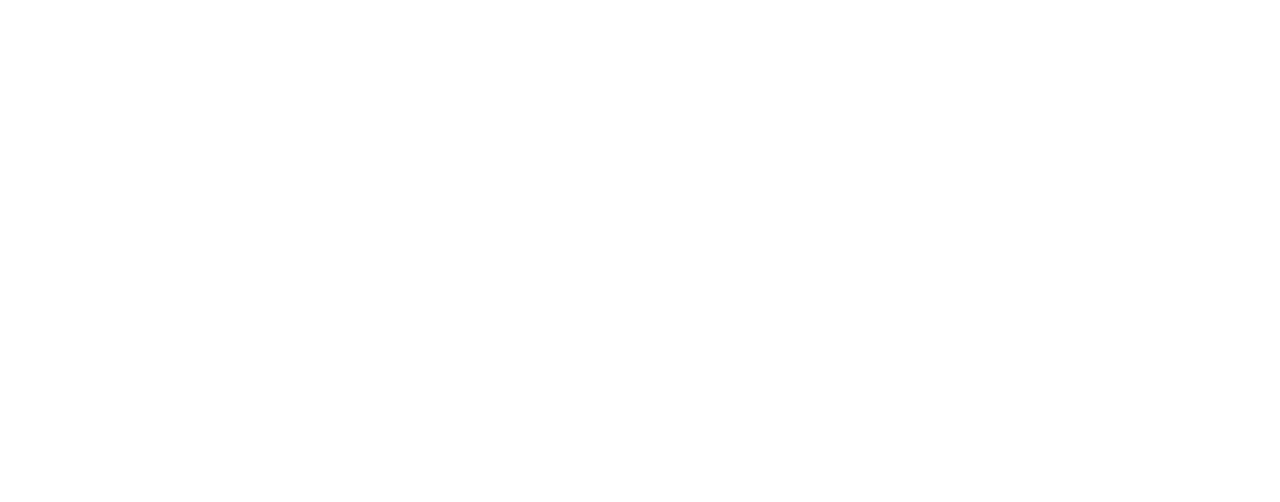
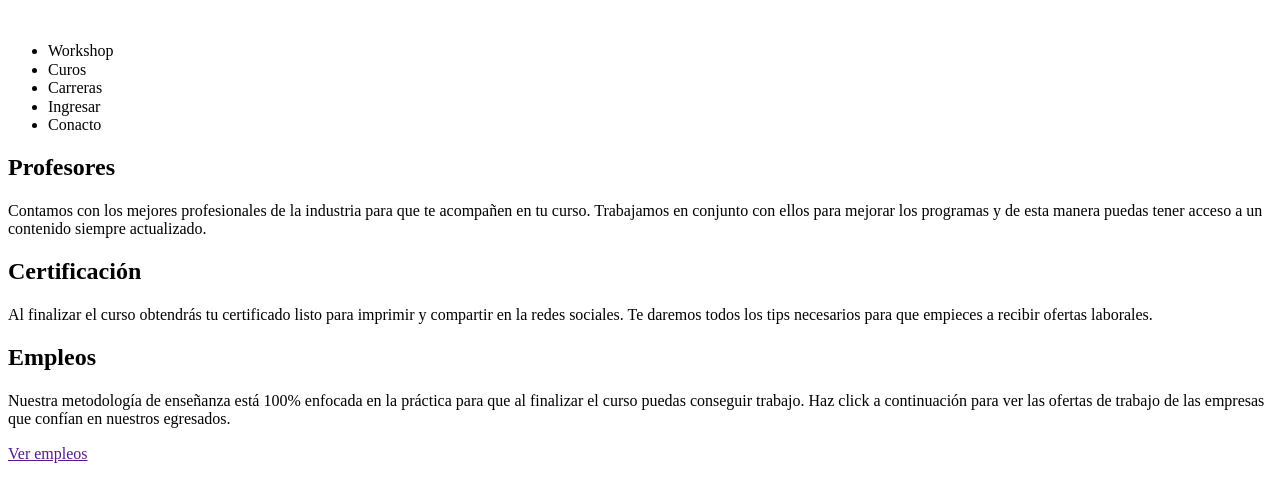
Before and after one commit to JohannaYoli/PaginaCoderhouse, a plain HTML site: page index.html in a window 1280 px wide. Drawn offline with nearby package versions, Linux system fonts and the light colour scheme; files that its build step writes are made by us from their sources.

Commit message:
Sección nav y nosotros

```diff
--- a/index.html
+++ b/index.html
@@ -8,6 +8,31 @@
 		<link rel="stylesheet" type="text/css" href="style/css/style.css">
 	</head>
 	<body>
-
+		<nav>
+			<img src="">
+			<ul>
+				<li>Workshop</li>
+				<li>Curos</li>
+				<li>Carreras</li>
+				<li>Ingresar</li>
+				<li>Conacto</li>
+			</ul>
+			<section>
+				<div class="profesores">
+					<h2>Profesores</h2>
+					<p>
+					Contamos con los mejores profesionales de la industria para que te acompañen en tu curso. Trabajamos en conjunto con ellos para mejorar los programas y de esta manera puedas tener acceso a un contenido siempre actualizado.</p>
+				</div class="certificados">
+				<div>
+					<h2>Certificación</h2>
+					<p>Al finalizar el curso obtendrás tu certificado listo para imprimir y compartir en la redes sociales. Te daremos todos los tips necesarios para que empieces a recibir ofertas laborales.</p>
+				</div>
+				<div class="empleos">
+					<h2>Empleos</h2>
+					<p>Nuestra metodología de enseñanza está 100% enfocada en la práctica para que al finalizar el curso puedas conseguir trabajo. Haz click a continuación para ver las ofertas de trabajo de las empresas que confían en nuestros egresados.</p>
+					<a href="">Ver empleos</a>
+				</div>
+			</section>
+		</nav>
 	</body>
 </html>
```
Lines whose indentation alone changed are shown as unchanged.
